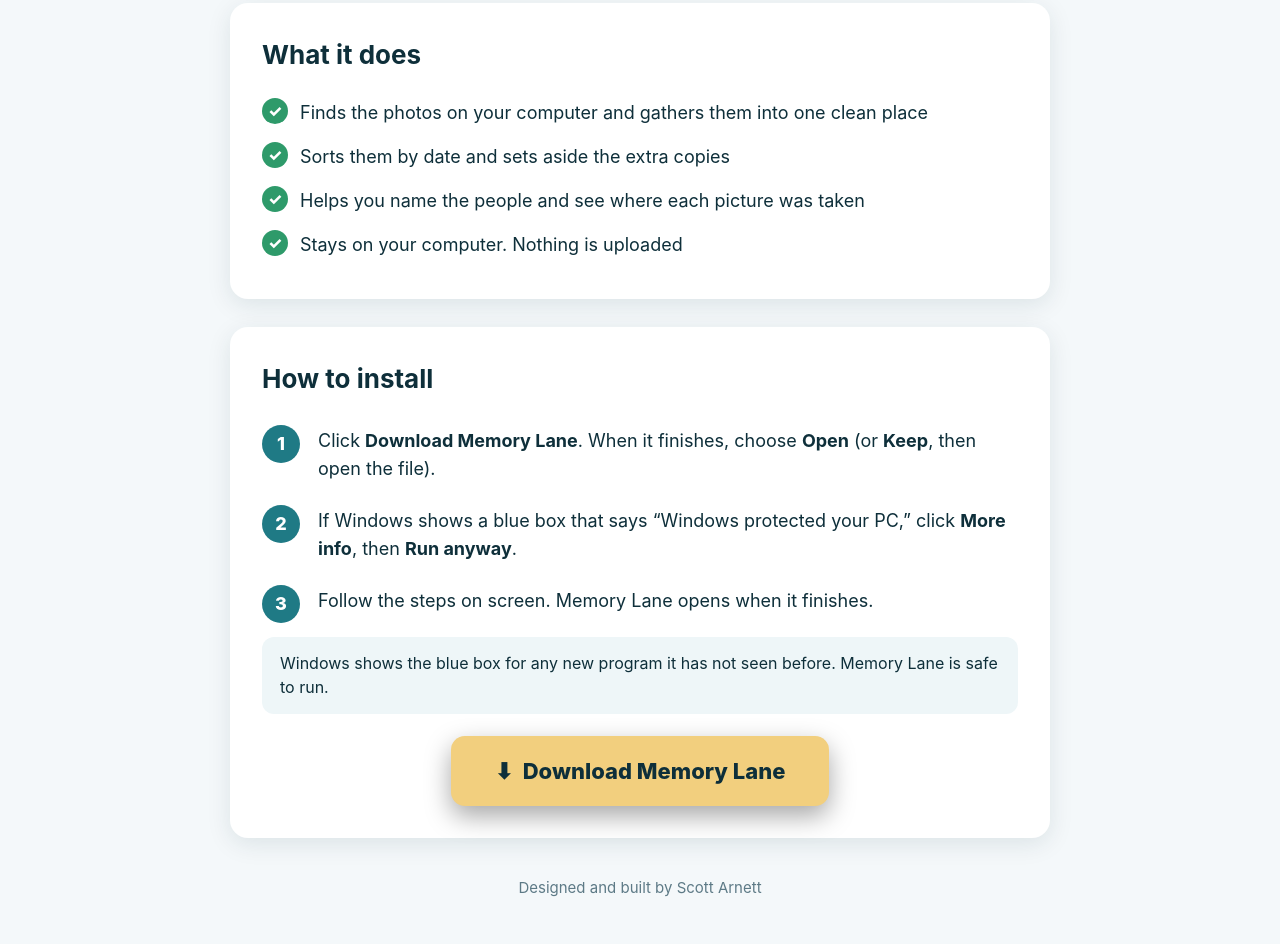
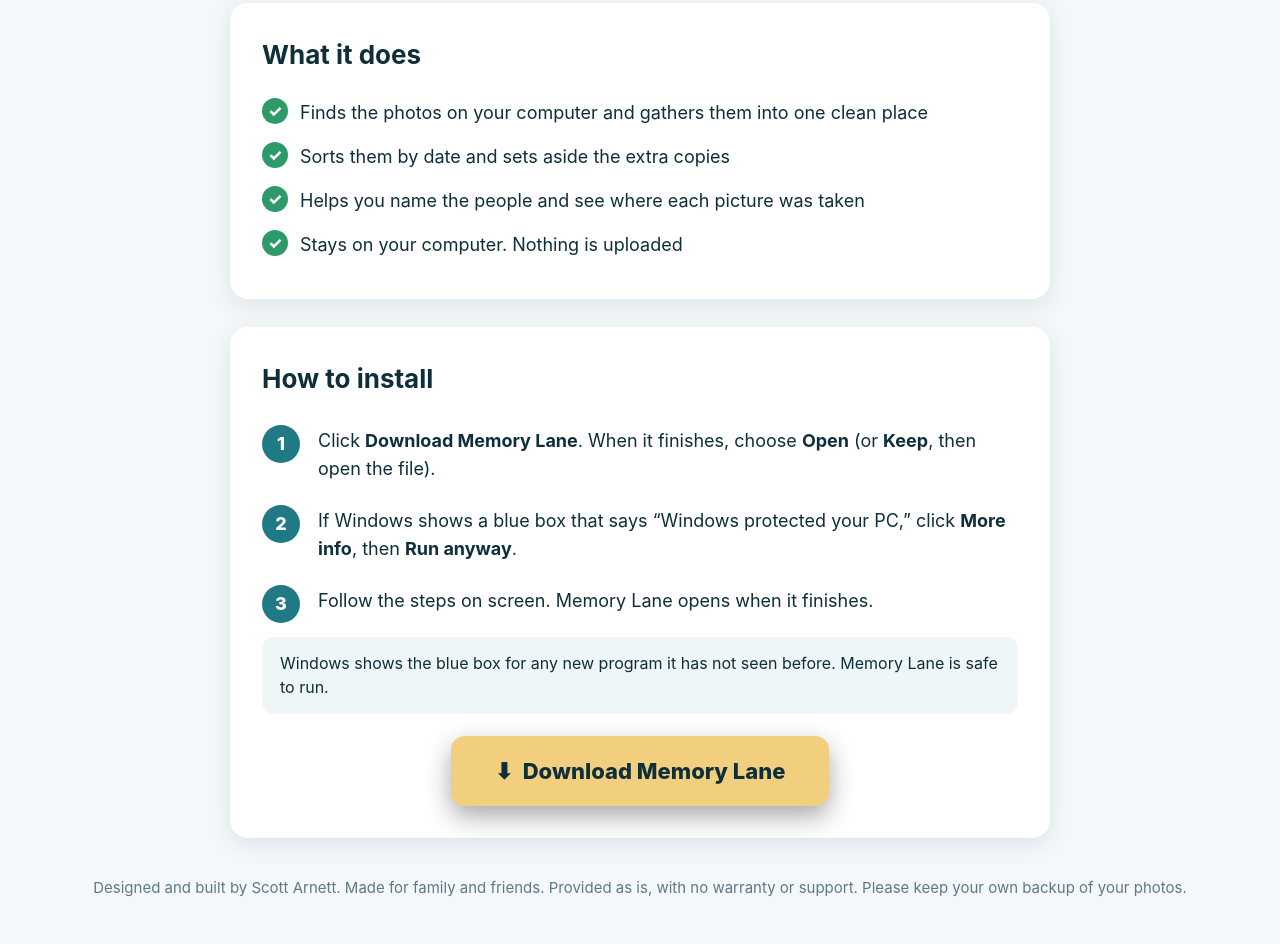
Before and after one commit to newfound-technologies/memory-lane, a plain HTML site: page docs/index.html in a window 1280 px wide. Shown: the part 1149-2093 px from the top of the page. Drawn offline with Linux system fonts and the light colour scheme.

Commit message:
Add family-use notice and noindex to download page
Add a family-use, as-is line to the footer and a noindex meta tag so search engines skip the page.

Co-Authored-By: Claude Sonnet 5.5 <noreply@anthropic.com>
Claude-Session: https://claude.ai/code/session_01VhTHg9tdnj3i65yE2dgsED

```diff
--- a/docs/index.html
+++ b/docs/index.html
@@ -1,4 +1,4 @@
-<!DOCTYPE html><html lang="en"><head><meta charset="utf-8"><meta name="viewport" content="width=device-width,initial-scale=1">
+<!DOCTYPE html><html lang="en"><head><meta charset="utf-8"><meta name="robots" content="noindex,nofollow"><meta name="viewport" content="width=device-width,initial-scale=1">
 <title>Memory Lane: Your family photos, in one clean place</title>
 <meta name="description" content="Memory Lane gathers the photos from your computer, finds the copies, and puts everything in order. Your original photos are never changed.">
 <link rel="icon" href="favicon.ico">
@@ -46,5 +46,5 @@ footer{text-align:center;color:#5d7a86;font-size:15px;padding:10px 20px 44px}
 <p class="note">Windows shows the blue box for any new program it has not seen before. Memory Lane is safe to run.</p>
 <p style="text-align:center"><a class="btn" style="margin-top:22px" href="https://github.com/newfound-technologies/memory-lane/releases/latest/download/Memory-Lane-Setup.exe">&#11015;&nbsp; Download Memory Lane</a></p></section>
 </main>
-<footer>Designed and built by Scott Arnett</footer>
+<footer>Designed and built by Scott Arnett. Made for family and friends. Provided as is, with no warranty or support. Please keep your own backup of your photos.</footer>
 </body></html>
```
